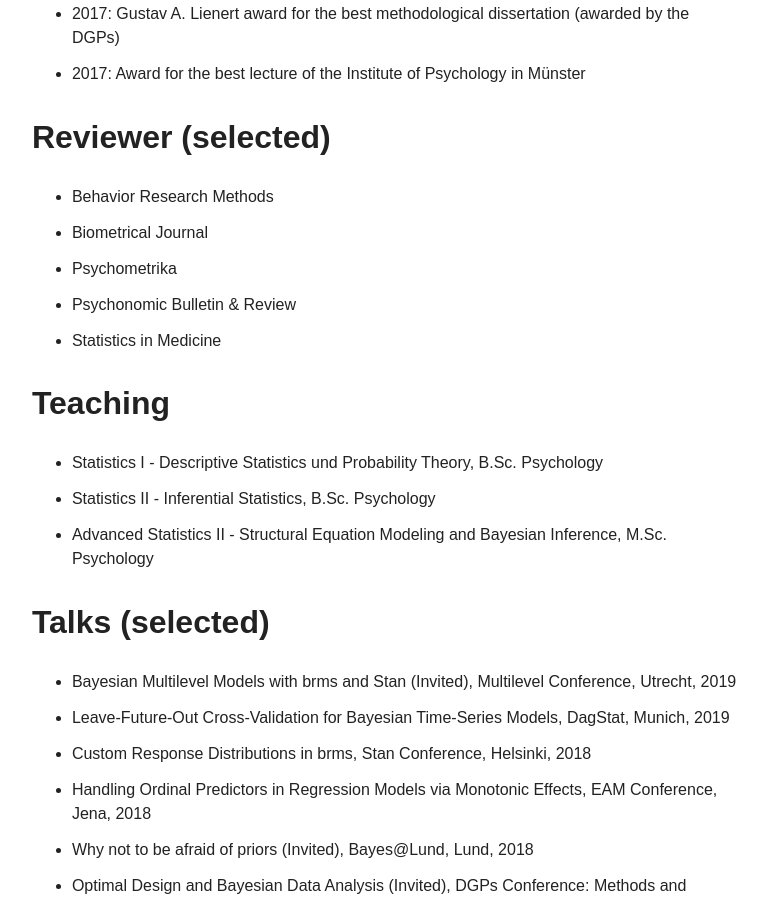
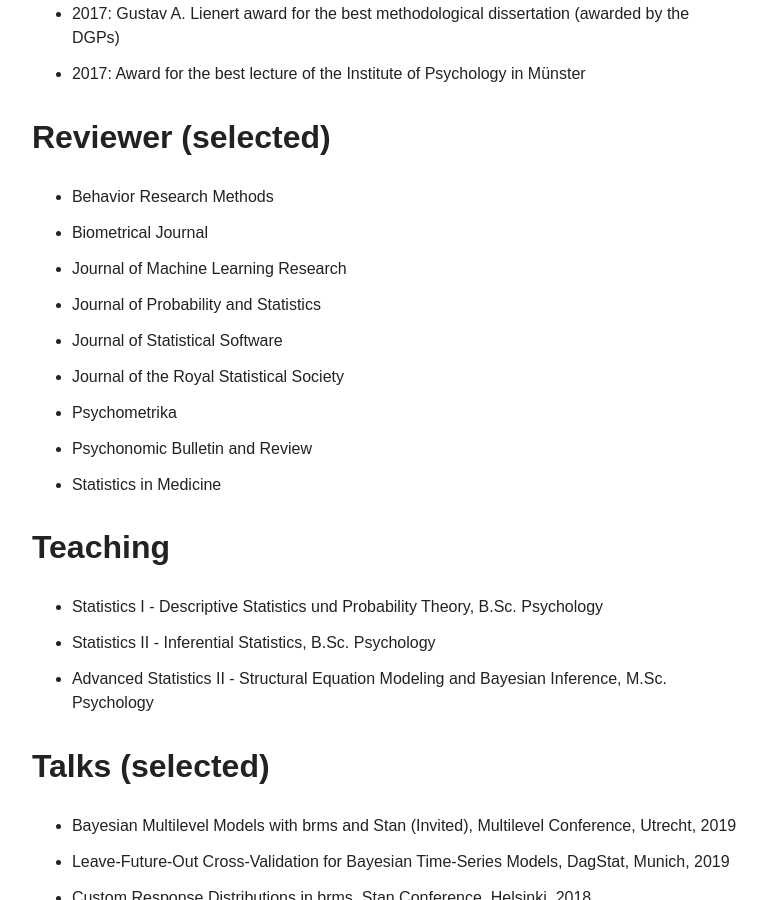
Before and after one commit to paul-buerkner/paul-buerkner.github.io, a Jekyll site: the page built from about/index.md, in a window 1280 px wide and 900 px high, scrolled down 1539 px. Shown: the whole window, without its empty margins (254-1021 px from the left). Built offline with Jekyll 4.4.1, drawn with Linux system fonts in a browser that asks for light colours; nearby versions of some CDN libraries.

Commit message:
update reviewing activities

```diff
--- a/about/index.md
+++ b/about/index.md
@@ -59,8 +59,12 @@ Contributed to
 
 * Behavior Research Methods
 * Biometrical Journal
+* Journal of Machine Learning Research
+* Journal of Probability and Statistics
+* Journal of Statistical Software
+* Journal of the Royal Statistical Society
 * Psychometrika
-* Psychonomic Bulletin & Review
+* Psychonomic Bulletin and Review
 * Statistics in Medicine
 
 ## Teaching
```
